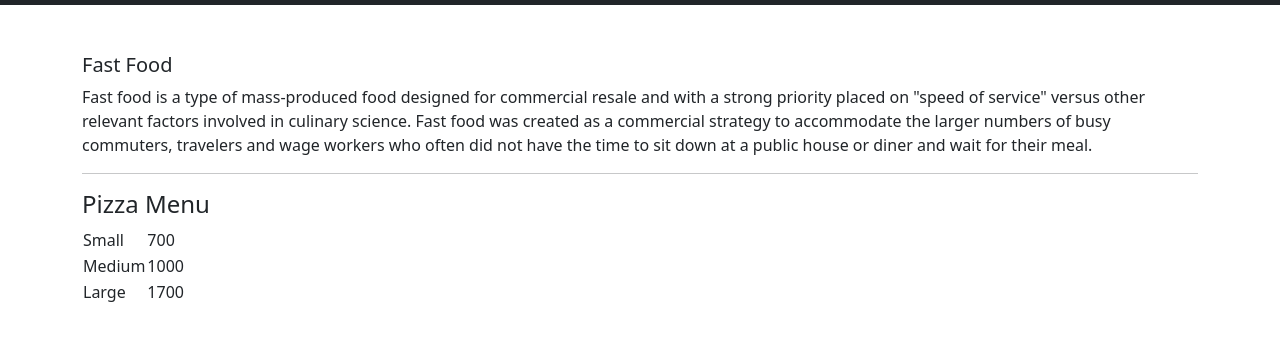
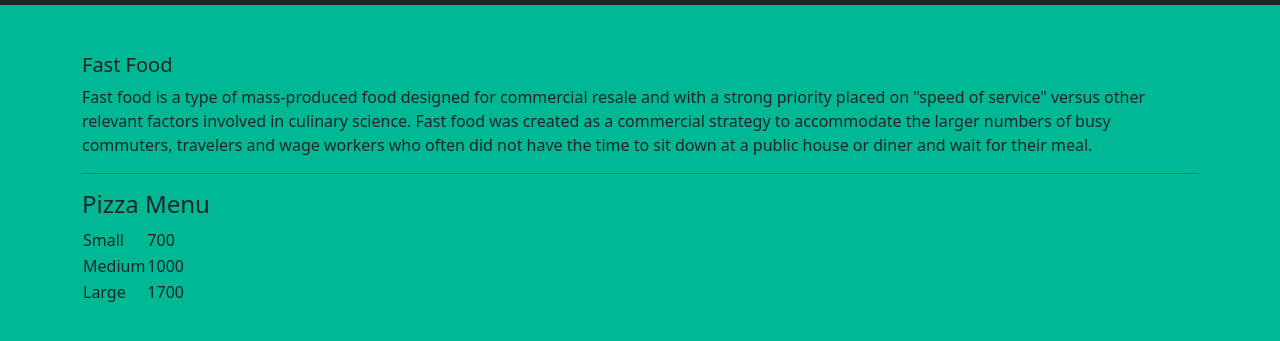
Before and after one commit to spidivivs/open-source-contributions, a plain HTML site: page index.html in a window 1280 px wide. Shown: the part 51-392 px from the top of the page. Drawn offline with nearby package versions, Linux system fonts and the light colour scheme.

Commit message:
added some changes

```diff
--- a/index.html
+++ b/index.html
@@ -10,6 +10,12 @@
 
     <title>Hello, world!</title>
   </head>
+
+  <style>
+    body{
+      background-color: #00b894;
+    }
+  </style>
   <body>
 
     <!-- Navbar -->
@@ -60,6 +66,7 @@
       </section>
 
 
+
     <script src="https://cdn.jsdelivr.net/npm/@popperjs/core@2.10.2/dist/umd/popper.min.js" integrity="sha384-7+zCNj/IqJ95wo16oMtfsKbZ9ccEh31eOz1HGyDuCQ6wgnyJNSYdrPa03rtR1zdB" crossorigin="anonymous"></script>
     <script src="https://cdn.jsdelivr.net/npm/bootstrap@5.1.3/dist/js/bootstrap.min.js" integrity="sha384-QJHtvGhmr9XOIpI6YVutG+2QOK9T+ZnN4kzFN1RtK3zEFEIsxhlmWl5/YESvpZ13" crossorigin="anonymous"></script>
 
```
